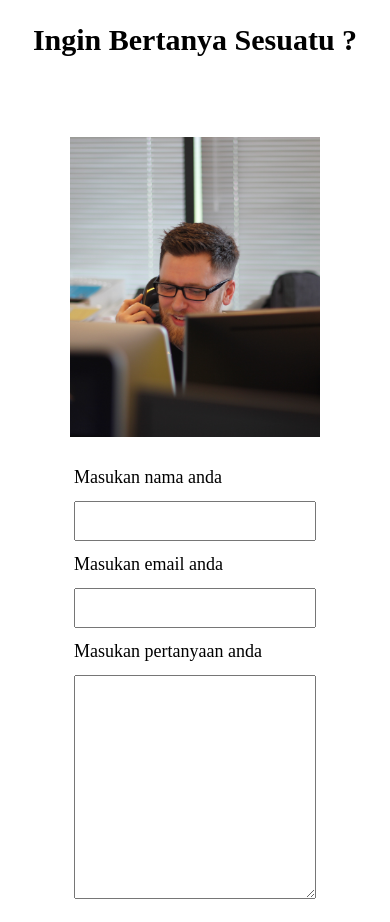
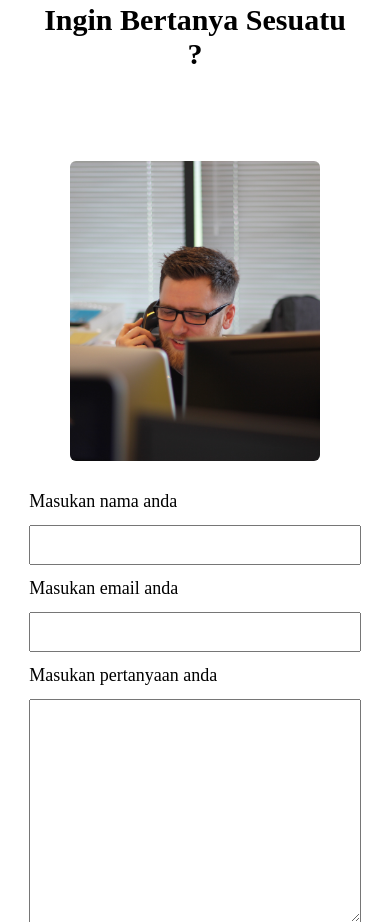
Before and after one commit to ryanadityaa/de-gym, a plain HTML site: page index.html in a window 390 px wide. Shown: the part 4736-5658 px from the top of the page. Drawn offline with nearby package versions, Linux system fonts and the light colour scheme.

Commit message:
revisi smpe elek

```diff
--- a/index.css
+++ b/index.css
@@ -347,6 +347,7 @@ nav .icon-burger .line2{
     display: flex;
     width: 100%;
     justify-content: space-evenly;
+    flex-wrap: wrap;
 }
 .container-kontak .banner{
     position: relative;
@@ -358,6 +359,7 @@ nav .icon-burger .line2{
     width: 100%;
     height: 100%;
     object-fit: cover;
+    border-radius: 6px;
 }
  .title-kontak{
     text-align: center;
@@ -682,7 +684,7 @@ nav .icon-burger .line2{
         display: flex;
         justify-content: center;
         align-content: center;
-        width: 80%;
+        width: 90%;
         flex-wrap: wrap;
 
     }
@@ -692,6 +694,17 @@ nav .icon-burger .line2{
         height: 310px;
         margin: 10px;
         cursor: pointer;
+    }
+
+    .container-kontak .banner{
+        position: relative;
+        z-index: 10;
+        height: 450px;
+    }
+
+    .container-kontak .banner img{
+        width: 100%;
+        height: 100%;
     }
 
     .testimonial{
@@ -712,7 +725,6 @@ nav .icon-burger .line2{
     .container-kontak{
         display: flex;
         flex-direction: column;
-
         justify-content: center;
         align-content: center;
         width: 100%;
@@ -738,10 +750,16 @@ nav .icon-burger .line2{
         margin:10px auto;
     }
     .container-form .form{
-
+        width:85%;
         margin:10px auto;
     }
     .title-kontak{
         font-size:30px;
+        width: 80%;
+        margin: 10px auto;
+        display: flex;
+        justify-content: center;
+        align-content: center;
+        flex-wrap: wrap;
     }
 }
--- a/index.html
+++ b/index.html
@@ -209,7 +209,7 @@
     <h2 class="title-kontak" >Ingin Bertanya Sesuatu ?</h2>
     <div class="container-kontak">
         <div class="banner">
-            <img src="img/service-center.jpg">
+            <img src="img/service-center.jpg" width="500" height="500">
         </div>
         <div class="container-form">
             <div class="form">
```
